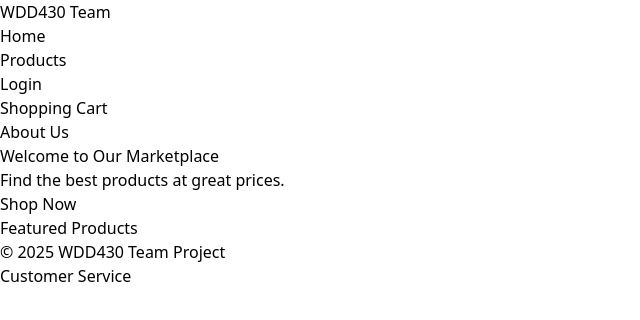
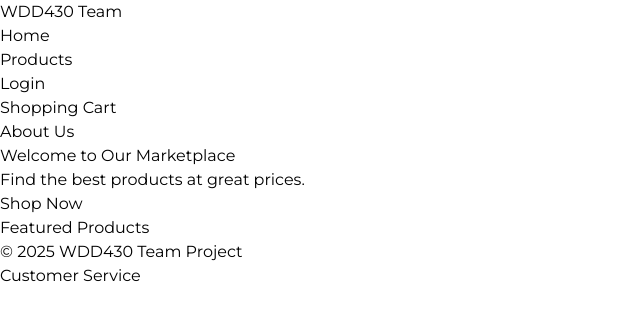
Before and after one commit to Sbenedict97/Handcrafted-Haven-Project, a Next.js app in the folder handcrafted-haven-app/: page / in a window 1280 px wide. Shown: the top 320 px of the page, without its empty margins (0-640 px from the left). Built offline with nearby package versions, Linux system fonts and the light colour scheme.

Commit message:
Fixed issue with font.

```diff
--- a/handcrafted-haven-app/src/app/globals.css
+++ b/handcrafted-haven-app/src/app/globals.css
@@ -20,5 +20,5 @@
 body {
   /* color: var(--foreground); */
   /* background: var(--background); */
-  font-family: var(--font-montserrat);
+  font-family: 'Montserrat', sans-serif;
 }
```
